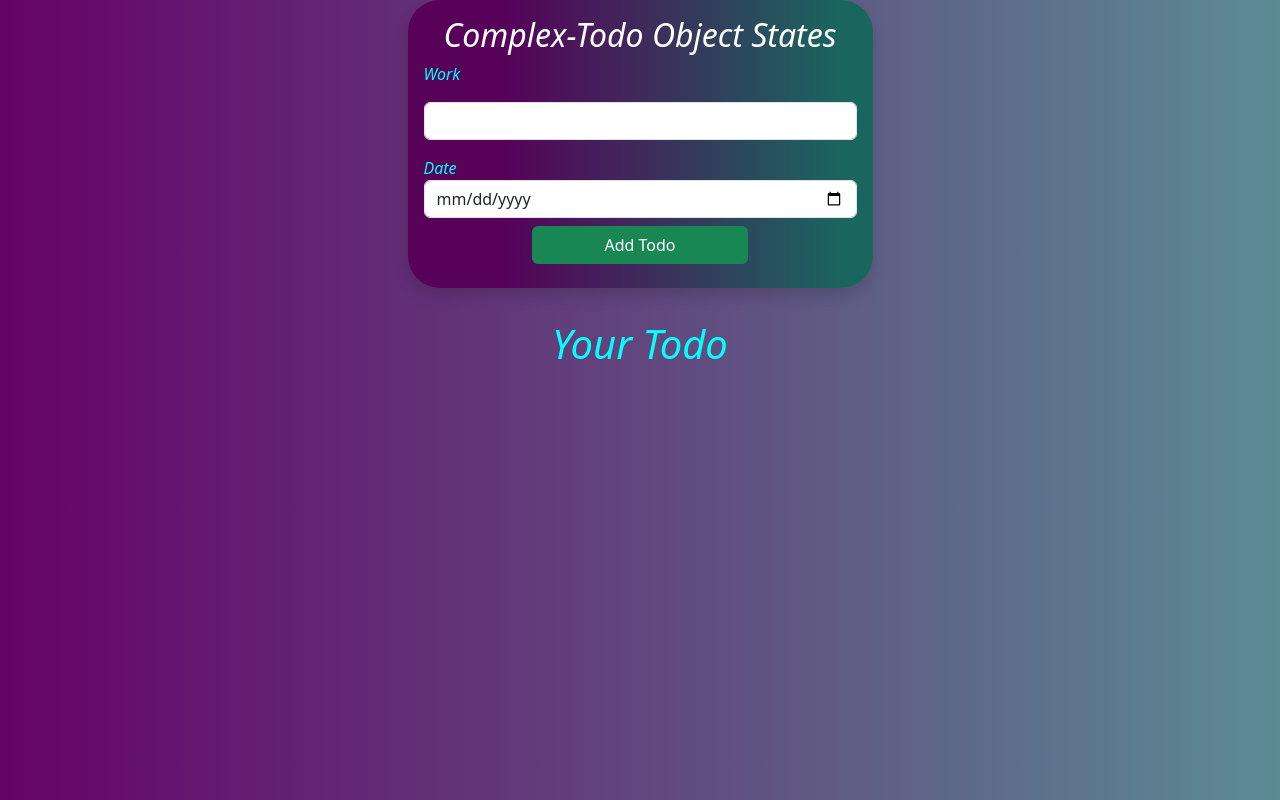
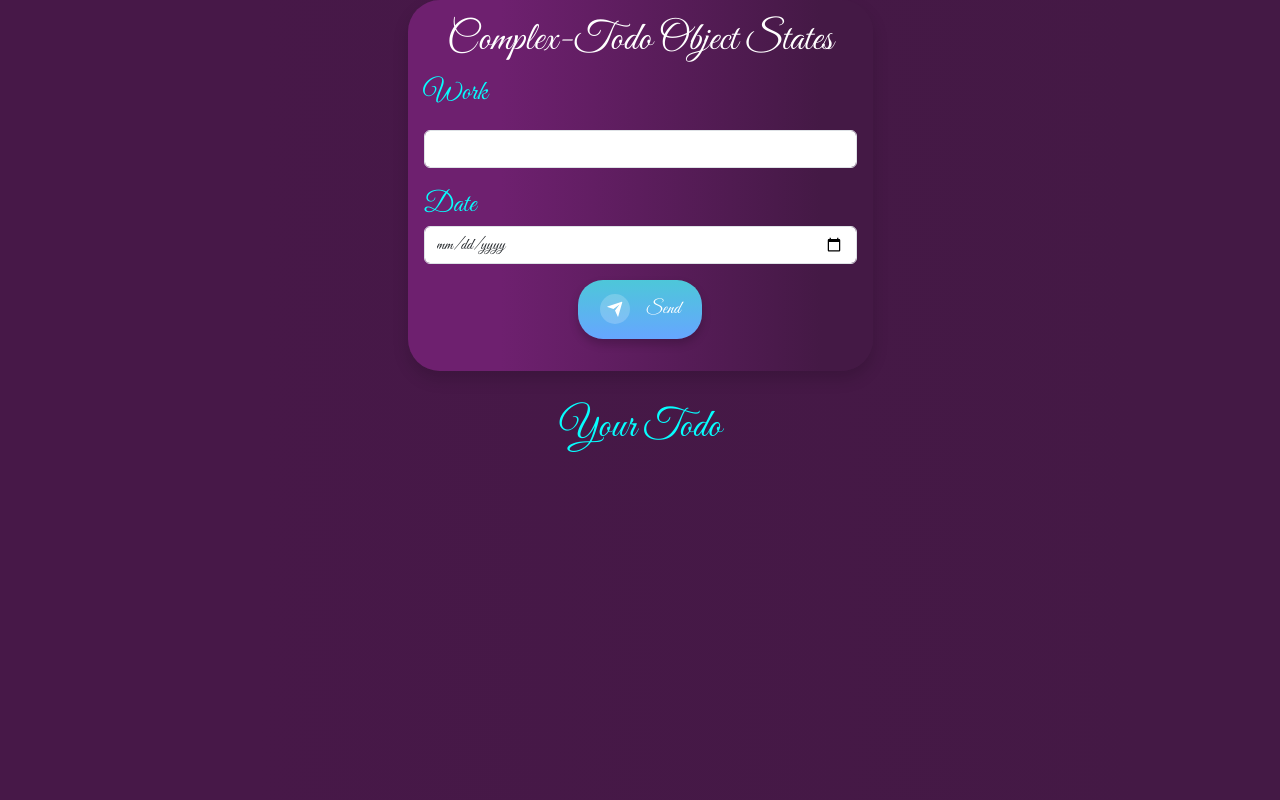
Before and after one commit to Mr-Aqib/ComplexTodo---Object-State--React, a React (Vite) app: page / in a window 1280 px wide. Built offline with nearby package versions, Linux system fonts and the light colour scheme.

Commit message:
Complete Complex Todo-list Object State

```diff
--- a/index.html
+++ b/index.html
@@ -10,6 +10,12 @@
       integrity="sha384-QWTKZyjpPEjISv5WaRU9OFeRpok6YctnYmDr5pNlyT2bRjXh0JMhjY6hW+ALEwIH"
       crossorigin="anonymous"
     />
+    <link rel="preconnect" href="https://fonts.googleapis.com" />
+    <link rel="preconnect" href="https://fonts.gstatic.com" crossorigin />
+    <link
+      href="https://fonts.googleapis.com/css2?family=Great+Vibes&display=swap"
+      rel="stylesheet"
+    />
     <title>Vite + React</title>
   </head>
   <body>
--- a/src/ObStateComplexTodo/ComplexTodo.jsx
+++ b/src/ObStateComplexTodo/ComplexTodo.jsx
@@ -42,17 +42,26 @@ const ComplexTodo = () => {
       <>
           <div className="container">
               <div className="  ctcol col-lg-5 mx-auto p-3 rounded-5 shadow">
-                  <h2 className='text-white text-center'>
+                  <h1 className='text-white text-center'>
                     Complex-Todo Object States
-                  </h2>
+                  </h1>
                   <form action="">
-                      <label htmlFor="">Work</label>
+                      <label className='fs-3' htmlFor="">Work</label>
                       <input name='work' onChange={inputHandle} value={work} type="text" className='my-3 form-control' />
-                      <label htmlFor="">Date</label>
+                      <label  className='fs-3' htmlFor="">Date</label>
                       <input name='when' onChange={inputHandle} value={when} type="date" className='form-control' />
-                      <button onClick={handleChange} className="btn my-2 btn-success w-50 d-block mx-auto">
-                          Add Todo
-                      </button>
+
+                      <button onClick={handleChange} className="d-flex flex-row  align-items-center justify-content-center my-3  d-block mx-auto">
+  <div classNm="svg-wrapper-1">
+    <div className="svg-wrapper">
+      <svg xmlns="http://www.w3.org/2000/svg" viewBox="0 0 24 24" width="24" height="24">
+        <path fill="none" d="M0 0h24v24H0z"></path>
+        <path fill="currentColor"  d="M1.946 9.315c-.522-.174-.527-.455.01-.634l19.087-6.362c.529-.176.832.12.684.638l-5.454 19.086c-.15.529-.455.547-.679.045L12 14l6-8-8 6-8.054-2.685z"></path>
+      </svg>
+    </div>
+  </div>
+  <span>Send</span>
+</button>
                   </form>
               </div>
               <div className="rounded-5  my-3 col-lg-6 d-flex flex-column mx-auto  p-3 rounded-2">
--- a/src/ObStateComplexTodo/TodoData.jsx
+++ b/src/ObStateComplexTodo/TodoData.jsx
@@ -24,9 +24,9 @@ const TodoData = ({ when, work, index, remove }) => {
             <input onClick={handleClick} onChange={()=>setDone(!done)} type="checkbox"  />
                   </div>
                   <div className="text-white card-body d-flex flex-row align-items-center justify-content-between ">
-            <p className="mb-0" style={{
+            <h4 className="mb-0" style={{
               textDecoration: `${done? 'line-through':'none'}`
-            }}>{when}</p>
+            }}>{when}</h4>
 
               <MdDeleteForever  onClick={()=>remove(index)}  size={25}  />
 
--- a/src/global.css
+++ b/src/global.css
@@ -1,22 +1,30 @@
+.great-vibes-regular {
+  font-family: "Great Vibes", cursive;
+  font-weight: 400;
+  font-style: normal;
+}
+* {
+  margin: 0;
+  padding: 0;
+}
+
 body {
-  background-color: black;
+  font-family: "Great Vibes", cursive;
   color: rgb(7, 254, 254);
   height: 100vh;
-  font-style: oblique;
-  background: hsla(329, 96%, 48%, 1);
-  background: rgb(102, 2, 105);
+  background: rgb(71, 24, 72);
   background: linear-gradient(
     90deg,
-    rgba(102, 2, 105, 1) 0%,
-    rgba(92, 139, 148, 1) 100%
+    rgba(71, 24, 72, 1) 20%,
+    rgba(68, 25, 69, 1) 89%
   );
 }
 .ctcol {
-  background: rgb(87, 1, 89);
+  background: rgb(110, 32, 111);
   background: linear-gradient(
     90deg,
-    rgba(87, 1, 89, 1) 20%,
-    rgba(27, 101, 95, 1) 93%
+    rgba(110, 32, 111, 1) 20%,
+    rgba(68, 25, 69, 1) 89%
   );
 }
 .card {
@@ -42,3 +50,60 @@ body {
 
   filter: progid: DXImageTransform.Microsoft.gradient( startColorstr="#492957", endColorstr="#744A6D", GradientType=1 );
 }
+button {
+  font-family: inherit;
+  font-size: 18px;
+  background: linear-gradient(to bottom, #4dc7d9 0%, #66a6ff 100%);
+  color: white;
+  padding: 0.8em 1.2em;
+  display: flex;
+  align-items: center;
+  justify-content: center;
+  border: none;
+  border-radius: 25px;
+  box-shadow: 0px 5px 10px rgba(0, 0, 0, 0.2);
+  transition: all 0.3s;
+}
+
+button:hover {
+  transform: translateY(-3px);
+  box-shadow: 0px 8px 15px rgba(0, 0, 0, 0.3);
+}
+
+button:active {
+  transform: scale(0.95);
+  box-shadow: 0px 2px 5px rgba(0, 0, 0, 0.2);
+}
+
+button span {
+  display: block;
+  margin-left: 0.4em;
+  transition: all 0.3s;
+}
+
+button svg {
+  width: 18px;
+  height: 18px;
+  fill: white;
+  transition: all 0.3s;
+}
+
+button .svg-wrapper {
+  display: flex;
+  align-items: center;
+  justify-content: center;
+  width: 30px;
+  height: 30px;
+  border-radius: 50%;
+  background-color: rgba(255, 255, 255, 0.2);
+  margin-right: 0.5em;
+  transition: all 0.3s;
+}
+
+button:hover .svg-wrapper {
+  background-color: rgba(255, 255, 255, 0.5);
+}
+
+button:hover svg {
+  transform: rotate(45deg);
+}
```
